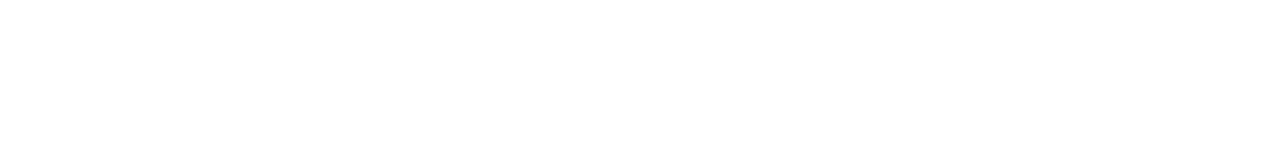
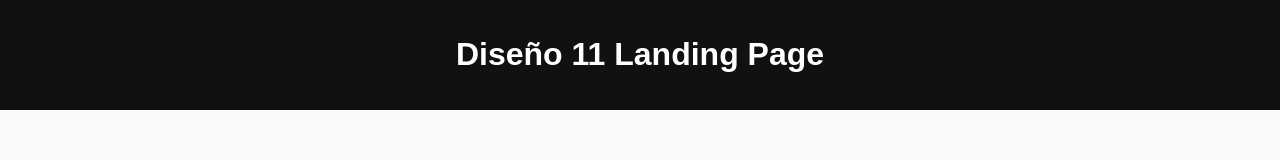
Before and after one commit to JpUvU/Dise-o-11-Landing-Page, a plain HTML site: page index.html in a window 1280 px wide. Drawn offline with Linux system fonts and the light colour scheme.

Commit message:
🖼️ add styles in body and header

```diff
--- /dev/null
+++ b/css/styles.css
@@ -0,0 +1,15 @@
+body {
+    font-family: Arial, sans-serif;
+    margin: 0;
+    padding: 0;
+    background: #f9f9f9;
+    color: #333;
+}
+
+/* === HEADER === */
+header {
+    background: #111;
+    color: #fff;
+    text-align: center;
+    padding: 15px;
+}
--- a/index.html
+++ b/index.html
@@ -5,9 +5,12 @@
     <meta http-equiv="X-UA-Compatible" content="IE=edge">
     <meta name="viewport" content="width=device-width, initial-scale=1.0">
     <title>Document</title>
+    <link rel="stylesheet" href="css/styles.css">
 </head>
 <body>
-
+    <header>
+        <h1>Diseño 11 Landing Page</h1>
+    </header>
 
 
 </body>
```
